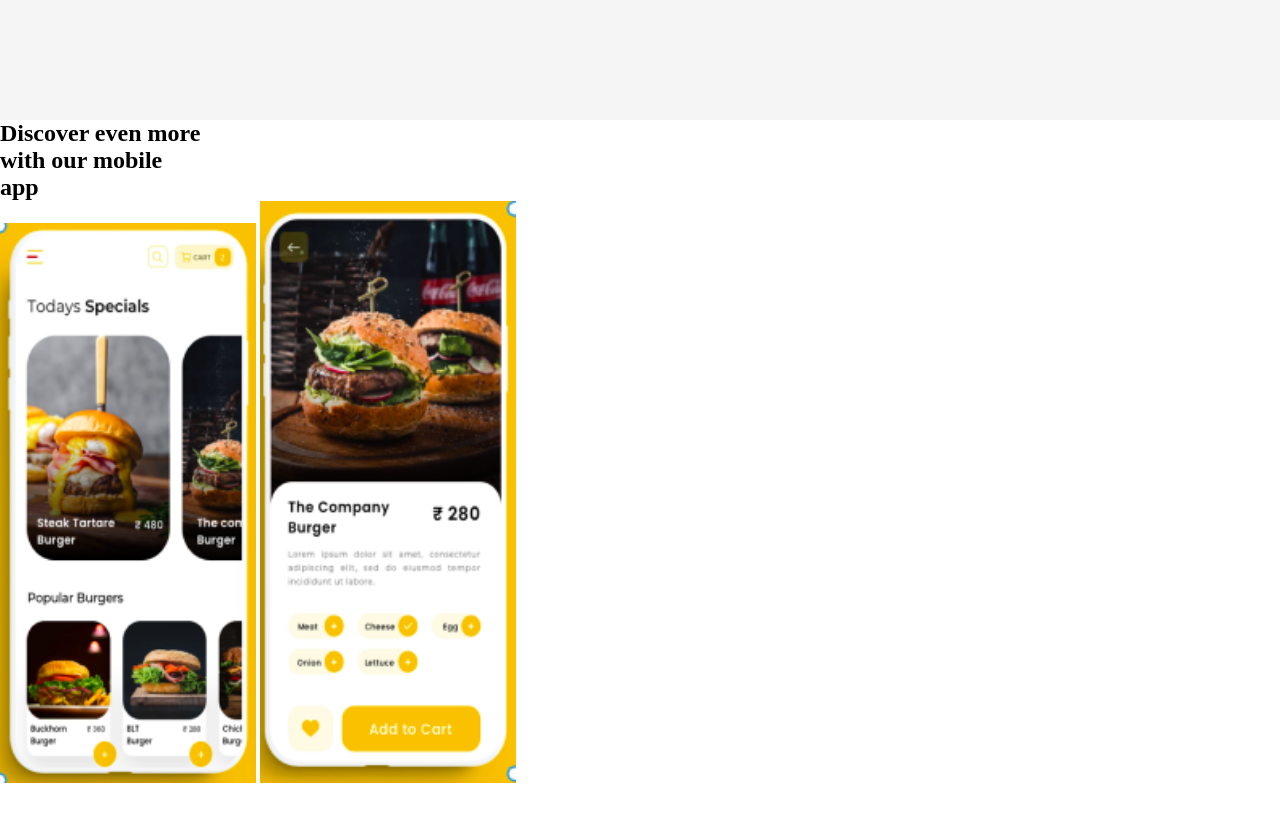
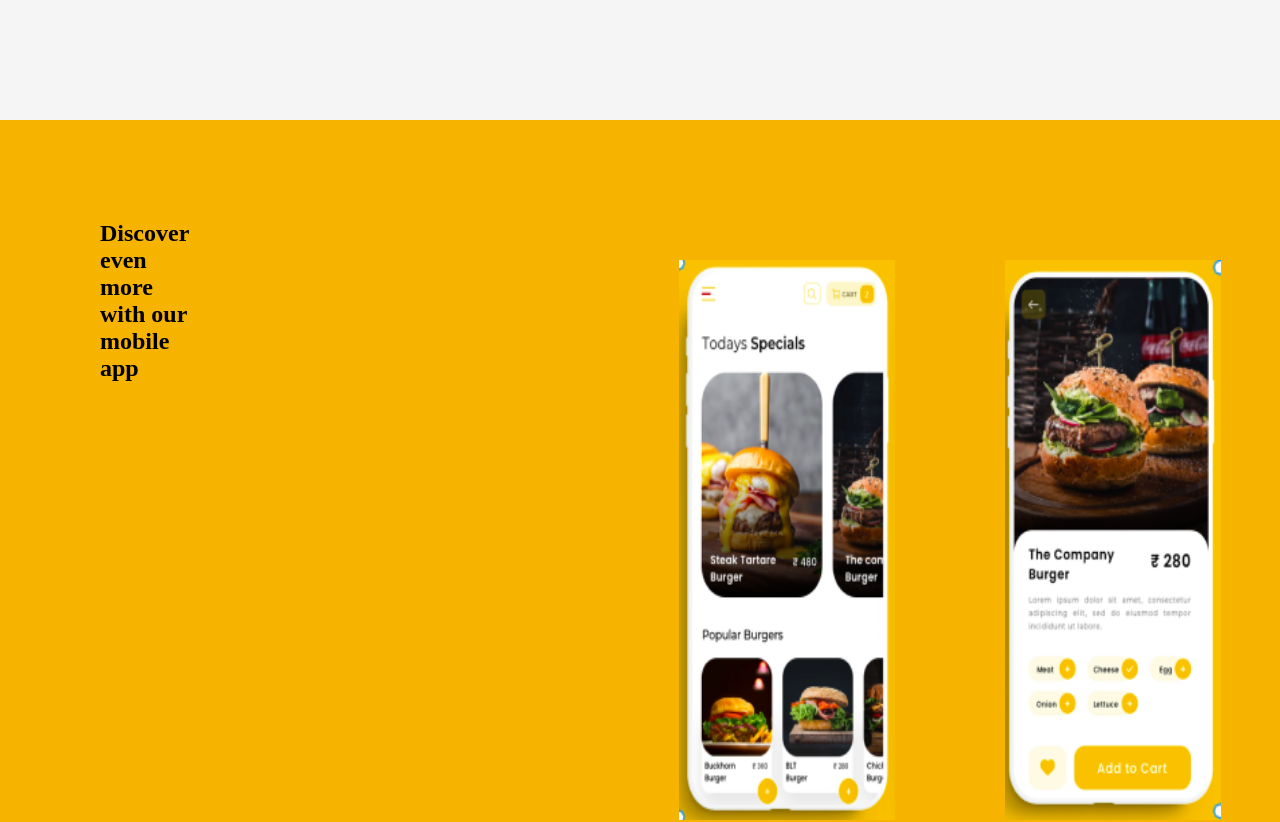
Before and after one commit to Achiengy/Burger-Palace, a plain HTML site: page index.html in a window 1280 px wide. Shown: the part 3180-4002 px from the top of the page. Drawn offline with Linux system fonts and the light colour scheme.

Commit message:
styling the contact section

```diff
--- a/css/style.css
+++ b/css/style.css
@@ -6,7 +6,7 @@
 }
 
 .content{
-    min-height: 5000px;
+    min-height: 4200px;
 }
 
 .banner{
@@ -316,3 +316,23 @@ margin-left: 110px;
 }
 
 /* styling the contact section */
+.mobile {
+    height: 80vh;
+    display: flex;
+    padding: 100px;
+    background-color: #F6B400;
+}
+.apps-msg h2{
+    font-weight: 5em;
+    text-align: center;
+}
+
+.phone1{
+    padding: 40px;
+    margin-left: 450px;
+}
+
+.phone2{
+    margin-left: 30px;
+    padding: 40px;
+}
```
